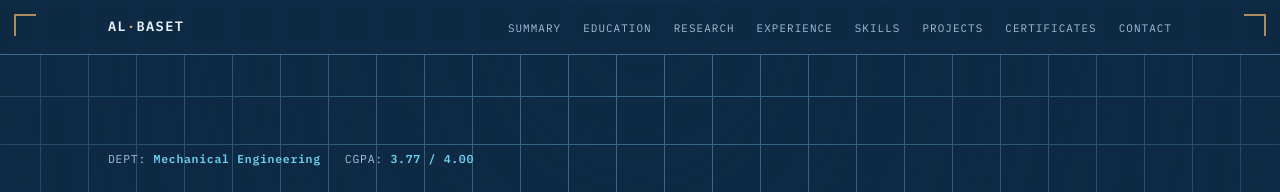
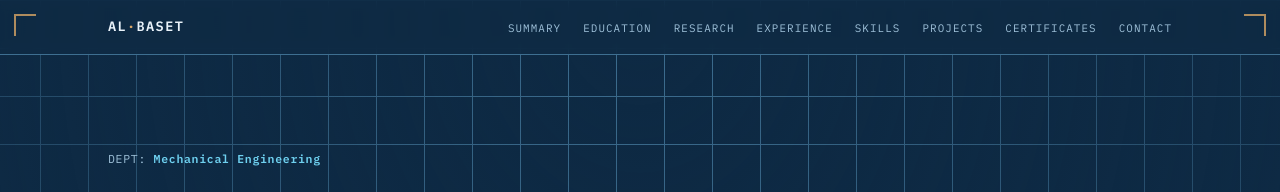
Before and after one commit to albaset/albaset.github.io, a plain HTML site: page index.html in a window 1280 px wide. Shown: the top 192 px of the page. Drawn offline with Linux system fonts and the light colour scheme.

Commit message:
Update index.html

```diff
--- a/index.html
+++ b/index.html
@@ -443,7 +443,7 @@
   <div class="wrap">
     <div class="hero-datum reveal">
       <span>DEPT: <b>Mechanical Engineering</b></span>
-      <span>CGPA: <b>3.77 / 4.00</b></span>
+
     </div>
     <h1 class="name reveal">Al Baset</h1>
     <p class="role reveal">Mechanical Engineering undergraduate at <strong>CUET</strong>, working at the intersection of <strong>materials &amp; composites research</strong> and <strong>power &amp; manufacturing systems</strong>. Hands-on with SolidWorks, MATLAB, and industrial-scale process exposure.</p>
```
